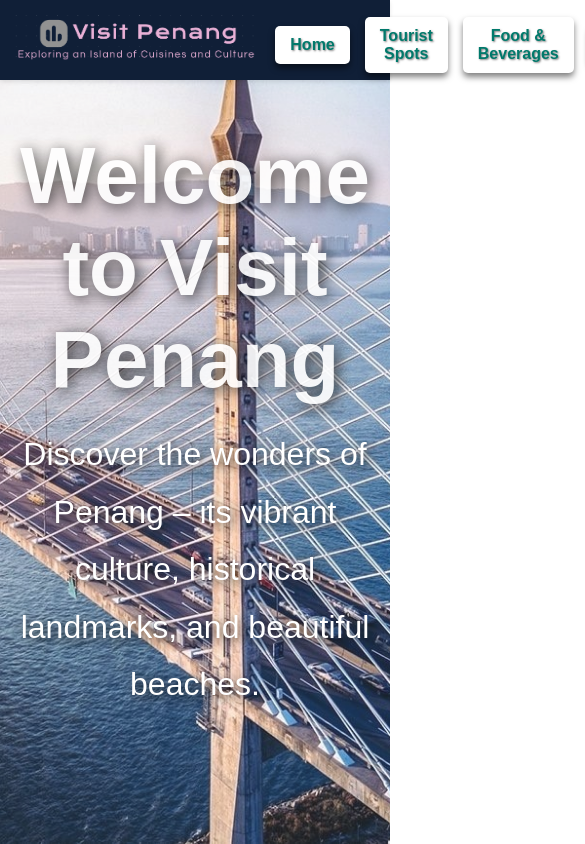
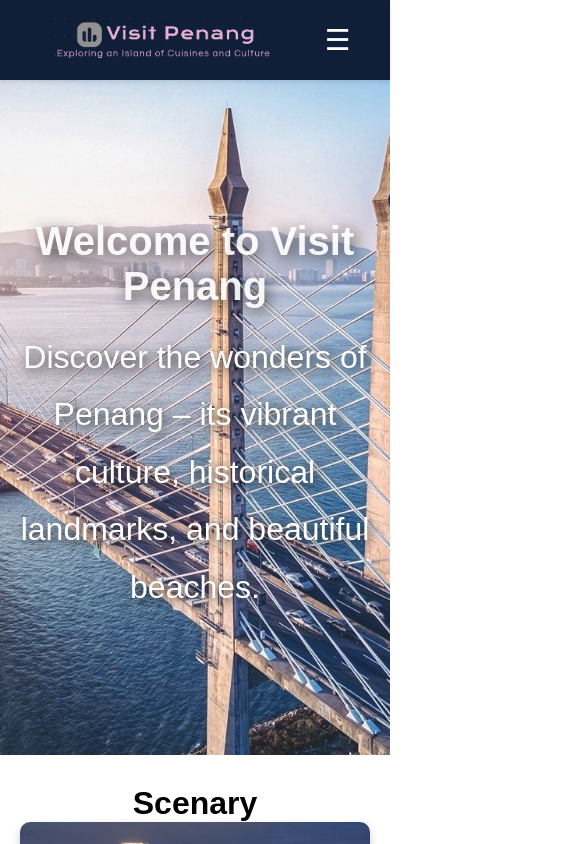
Before and after one commit to YUFng/cat-assignment2, a React (Create React App) app: page / in a window 390 px wide. Shown: the top 844 px of the page, 585 px wide, since content can reach past the window. Built offline with nearby package versions, Linux system fonts and the light colour scheme.

Commit message:
yf commit for mobile view

```diff
--- a/src/App.css
+++ b/src/App.css
@@ -20,7 +20,8 @@ body {
   width: 100%;
   height: 80px;
   padding: 10px 20px; /* Optional inner spacing */
-  position: fixed; /* Make the toolbar float above other content */
+  //position: fixed; /* Make the toolbar float above other content */
+  position: relative;
   top: 0; /* Position at the top of the page */
   left: 0; /* Align to the left of the viewport */
   color: white; /* Text color */
@@ -39,6 +40,7 @@ body {
   margin: 0 auto;
   display: flex;
   justify-content: space-between;
+  padding: 10px 20px;
   align-items: center;
   font-size: 1rem;
   text-decoration: none;
@@ -52,15 +54,21 @@ body {
 }
 
 .logo-image {
-  height: 50px; /* Adjust the height as needed */
+  height: 45px; /* Adjust the height as needed */
   width: auto; /* Maintain aspect ratio */
 }
 
 /* Navigation Buttons in Toolbar */
 .toolbar-nav {
-  display: flex;
-  align-items: center;
-  gap: 60px; /* Adds space between buttons */
+  gap: 50px;
+  display: flex;  /* Default: visible for desktop/tablet */
+  align-items: flex-start;
+  padding: 10px;
+  box-shadow: 0 2px 5px rgba(0, 0, 0, 0.1);
+  position: absolute;
+  right: 20px;
+  border-radius: 8px;
+  transition: transform 0.3s ease;
 }
 
 .toolbar-button {
@@ -73,13 +81,27 @@ body {
   border-radius: 5px;
   box-shadow: 0 4px 6px rgba(0, 0, 0, 0.5); /* Subtle button shadow */
   font-weight: bold;
-  transition: all 0.3s ease;
+  transition: background-color 0.3s ease, color 0.3s ease;
 }
 
 .toolbar-button:hover {
   background-color: #004d40; /* Darker teal background on hover */
   color: white; /* Light text on hover for contrast */
   transform: scale(1.05); /* Slight zoom effect */
+}
+
+.menu-button {
+  display: none;
+  background: none;
+  border: none;
+  font-size: 1.5rem;
+  cursor: pointer;
+  color: #333;
+}
+
+.menu-icon {
+  font-size: 1.8rem;
+  color: #ffffff;
 }
 
 .back-to-top {
@@ -109,7 +131,6 @@ body {
   background-color: #101f37;
   padding: 20px 20px; /* Spacing inside the section */
   text-align: center; /* Center-align content */
-  margin-top: 20px;
   border-top: 1px solid #ddd;
   position: relative;
   bottom: 0;
@@ -121,9 +142,11 @@ body {
 
 /* Layout container */
 .footer-container {
-  display: grid;
-  grid-template-columns: 1fr 1fr 1fr; /* Three equal parts */
-  gap: 20px;
+  //display: grid;
+  //grid-template-columns: 1fr 1fr 1fr; /* Three equal parts */
+  display: flex;
+  flex-direction: row;
+  gap: 30px;
   justify-content: space-between;
   align-items: start;
   max-width: 1200px;
@@ -182,7 +205,16 @@ body {
   font-size: 1.5rem;
   margin-bottom: 5px;
   color: #ffffff;
+}
 
+.footer-about, .footer-contact, .footer-nav {
+  flex: 1; /* Allow sections to grow/shrink equally */
+  min-width: 250px; /* Minimum width for each section */
+}
+
+.footer-about . {
+  max-width: 100px;
+  margin-bottom: 10px;
 }
 
 .contact-buttons {
@@ -282,13 +314,22 @@ body {
   }
   .app-logo {
     margin-right: 10px;
-    margin-left: -10px;
+    margin-left: 10px;
   }
   .toolbar-nav {
-    display: flex;
+    display: none;
+    flex-direction: column;
+    background-color: #fff;
+    position: absolute;
+    top: 60px;
+    right: 20px;
+    border-radius: 8px;
+    padding: 10px;
     align-items: center;
     margin-top: 10px;
-    gap: 5px; /* Adds space between buttons */
+    gap: 5px;
+    box-shadow: 0 2px 10px rgba(0, 0, 0, 0.2);
+    transform: translateX(100%);
   }
 
   .toolbar-button {
@@ -296,12 +337,86 @@ body {
     padding: 10px 15px; /* Slightly larger buttons for touch devices */
   }
 
+  .toolbar-nav.open {
+    display: flex;
+    transform: translateX(0);
+    background-color: #474747;
+  }
+
+  .menu-button {
+    display: block;
+    align-content: center;
+  }
+
+  .website-logo {
+    width: 250px; /* Adjust size as needed */
+
+  }
+
   .footer-container {
-    flex-direction: column;
+    flex-direction: column; /* Stack sections vertically */
+    align-items: center; /* Center-align content */
+    gap: 0;
+  }
+
+  .footer-buttons {
+    display: grid;
+    grid-template-columns: repeat(2, 1fr); /* Two columns */
+    gap: 5px;
+    align-items: center; /* Center-align buttons */
+  }
+
+  .footer-contact,
+  .footer-nav {
+    width: 100%; /* Make both sections full width */
+  }
+
+  .footer-about, .footer-contact h2, .footer-nav {
+    padding: 5px; /* Less padding for mobile */
+    font-size: 1rem; /* Smaller text for all sections */
+  }
+
+  .footer-nav h2{
+    font-size: 1rem;
+  }
+
+  .footer-about h2{
+    font-size: 1rem;
+  }
+
+  .footer-about p{
+    font-size: 0.8rem;
+  }
+
+  .contact-buttons, .footer-buttons {
+    gap: 8px; /* Reduce button spacing */
+    align-content: center;
+
+  }
+
+  .contact-button, .footer-button {
+    font-size: 0.75rem; /* Even smaller button text */
+    padding: 10px 15px; /* Compress button padding */
+    border: none;
+    border-radius: 5px;
     text-align: center;
   }
-  .footer-about, .footer-contact {
-    padding: 10px 0;
+
+  .contact-button{
+    width: 100px;
+  }
+
+  .contact-buttons{
+    display: flex;
+    flex-direction: row;
+  }
+
+  .footer-button{
+    background: none;
+  }
+
+  .arr {
+    font-size: 0.75rem; /* Slightly smaller text for mobile */
   }
 
 }
--- a/src/App.js
+++ b/src/App.js
@@ -7,6 +7,12 @@ import FoodBeverage from "./pages/FoodBeverage";
 import "./App.css"; // Ensure you import your CSS file for styling.
 
 function App() {
+    const [menuOpen, setMenuOpen] = useState(false);
+
+    const toggleMenu = () => {
+        setMenuOpen(!menuOpen);
+    };
+
     const [isVisible, setIsVisible] = useState(false);
 
     const scrollToTop = () => {
@@ -34,13 +40,17 @@ function App() {
                     <a href="/" className="app-logo">
                         <img src="/images/logo.png" alt="Discover Penang Logo" className="logo-image"/>
                     </a>
-                    <nav className="toolbar-nav">
-                        <a href="/" className="toolbar-button">Home</a>
-                        <a href="/tourist-spots" className="toolbar-button">Tourist Spots</a>
-                        <a href="/foodbeverage" className="toolbar-button">Food & Beverages</a>
-                        <a href="/hotel" className="toolbar-button">Hotels</a>
-                    </nav>
+                    {/* Mobile Menu Button */}
+                    <button className="menu-button" onClick={toggleMenu}>
+                        <span className="menu-icon">&#9776;</span> {/* Hamburger icon */}
+                    </button>
                 </div>
+                <nav className={`toolbar-nav ${menuOpen ? "open" : ""}`}>
+                    <a href="/" className="toolbar-button">Home</a>
+                    <a href="/tourist-spots" className="toolbar-button">Tourist Spots</a>
+                    <a href="/foodbeverage" className="toolbar-button">Food & Beverages</a>
+                    <a href="/hotel" className="toolbar-button">Hotels</a>
+                </nav>
             </header>
             <div>
                 <Routes>
--- a/src/pages/HomePage.css
+++ b/src/pages/HomePage.css
@@ -1,7 +1,7 @@
 .hero-section {
     text-align: center; /* If you want to center-align text */
     font-family: Arial, sans-serif; /* Add font styles if needed */
-    padding: 0px 20px; /* Optional padding */
+    padding: 0 20px; /* Optional padding */
 }
 
 .hero-section h2 {
@@ -107,3 +107,32 @@
     border-radius: 10px;
     box-shadow: 0 4px 10px rgba(0, 0, 0, 0.15);
 }
+
+@media (max-width: 768px) {
+
+    .hero-section h2{
+        font-size: 2.5rem;
+    }
+
+    .hero-section p{
+        font-size: 2rem;
+    }
+
+    .gallery-section h2{
+        font-size: 2rem;
+    }
+
+    .info-section h2{
+        font-size: 2rem;
+    }
+
+    .info-section p{
+        font-size: 1.3rem;
+    }
+
+    .gallery-image{
+        width: 350px;
+        height: auto;
+    }
+
+}
--- a/src/pages/HomePage.js
+++ b/src/pages/HomePage.js
@@ -11,7 +11,7 @@ function HomePage() {
                     backgroundSize: "cover",
                     backgroundPosition: "center",
                     backgroundRepeat: "no-repeat",
-                    height: "100vh",
+                    height: "80vh",
                     padding: "20px",
                     display: "flex",
                     flexDirection: "column",
```
